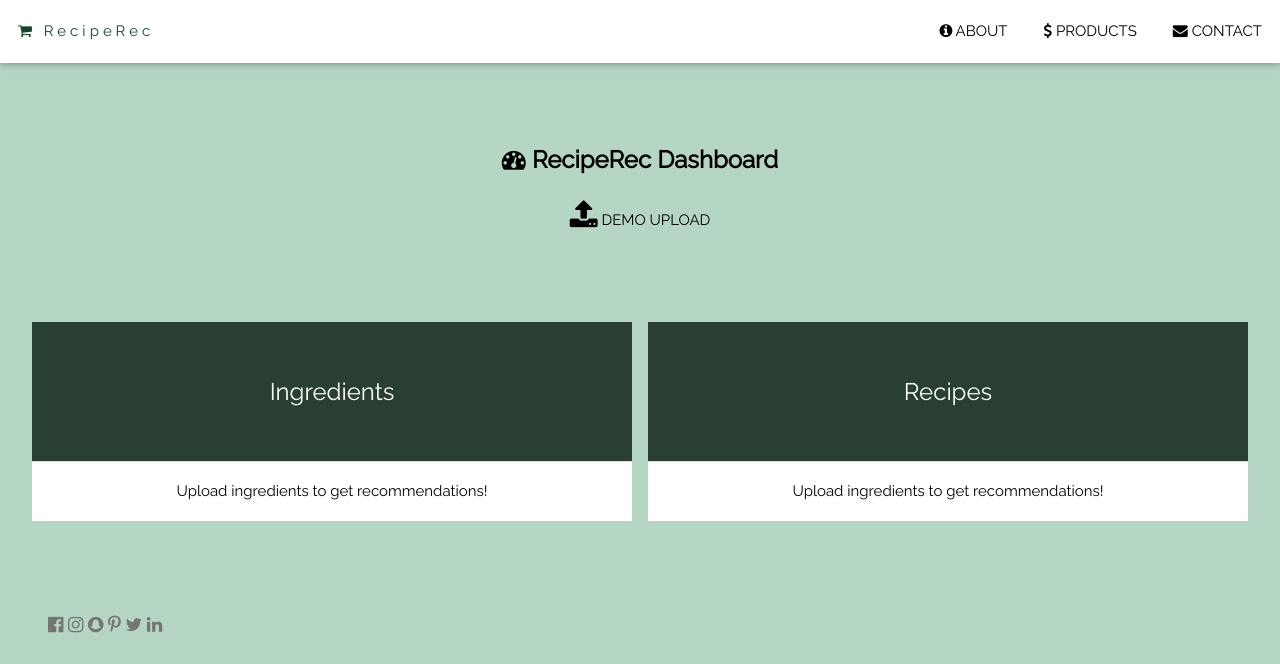
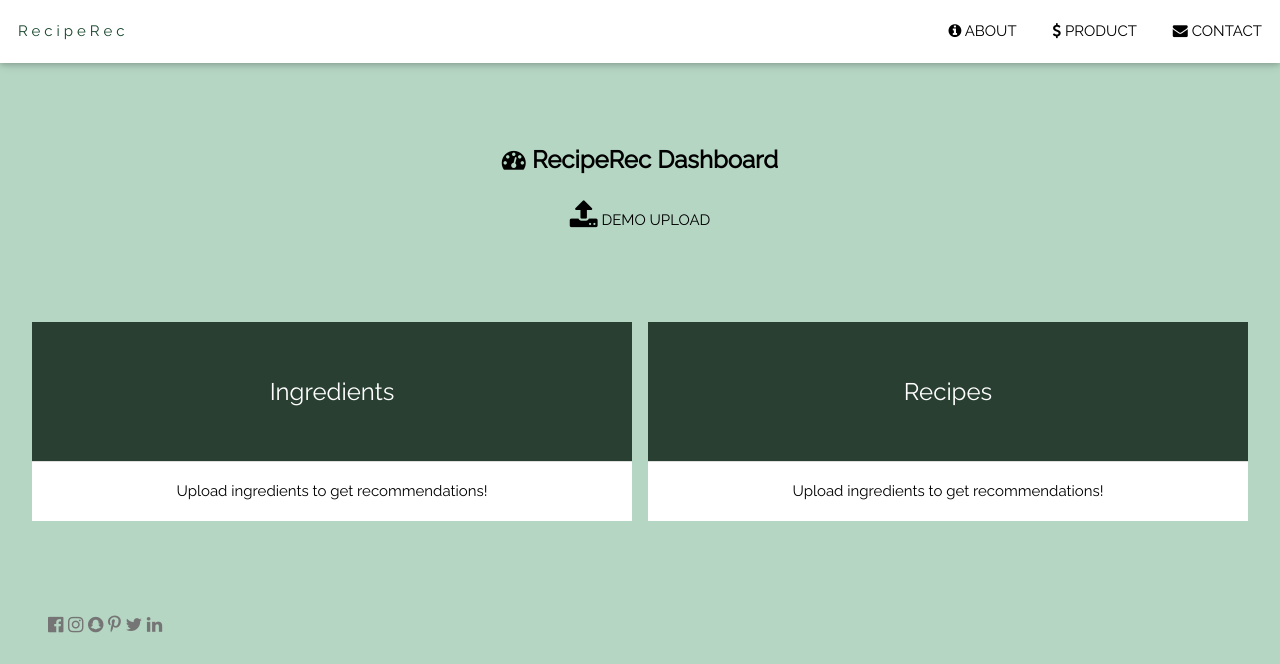
Before and after one commit to acchindra-thev/OpenVINO-RecipeRec, a Flask app: page / in a window 1280 px wide. Shown: the top 664 px of the page. Run offline with Flask 2, Linux system fonts and the light colour scheme.

Commit message:
Update app.html

```diff
--- a/open-vino/templates/app.html
+++ b/open-vino/templates/app.html
@@ -155,11 +155,11 @@
   <!-- Navbar (sit on top) -->
   <div class="w3-top">
     <div class="w3-bar w3-white w3-card" id="myNavbar">
-      <a href="#home" class="w3-bar-item w3-button w3-wide"><i class="fa fa-shopping-cart"></i> RecipeRec</a>
+      <a href="#home" class="w3-bar-item w3-button w3-wide"><i class=""></i> RecipeRec</a>
       <!-- Right-sided navbar links -->
       <div class="w3-right w3-hide-small">
         <a href="#about" class="w3-bar-item w3-button"><i class="fa fa-info-circle"></i> ABOUT</a>
-        <a href="#pricing" class="w3-bar-item w3-button"><i class="fa fa-usd"></i> PRODUCTS</a>
+        <a href="#pricing" class="w3-bar-item w3-button"><i class="fa fa-usd"></i> PRODUCT</a>
         <a href="#contact" class="w3-bar-item w3-button"><i class="fa fa-envelope"></i> CONTACT</a>
       </div>
 
@@ -174,8 +174,8 @@
   <header class="bgimg-1 w3-display-container w3-grayscale-min" id="home">
     <div class="w3-container w3-center w3-theme-l3" style="padding:128px 16px" id="pricing">
       <h3><b><i class="fa fa-dashboard"></i> RecipeRec Dashboard</b></h3>
-      <form action="/" method="POST">
-        <input type="file" onchange="form.submit()" id="real-file" hidden="hidden" />
+      <form action="/" method="POST" enctype="multipart/form-data">
+        <input type="file" name = file onchange="form.submit()" id="real-file" hidden="hidden" />
         <a class="w3-bar-item w3-button" id="custom-button"><i class="fa fa-upload fa-2x"></i>  DEMO UPLOAD</a>
       </form>
       <div class="w3-row-padding" style="margin-top:64px">
@@ -304,7 +304,7 @@
       <p><input class="w3-input w3-border" type="text" placeholder="Subject" required name="Subject"></p>
       <p><input class="w3-input w3-border" type="text" placeholder="Message" required name="Message"></p>
       <p>
-        <button class="w3-button w3-black" type="submit">
+        <button class="w3-button w3-black" type="submit" disabled>
           <i class="fa fa-paper-plane"></i> SEND MESSAGE
         </button>
       </p>
```
